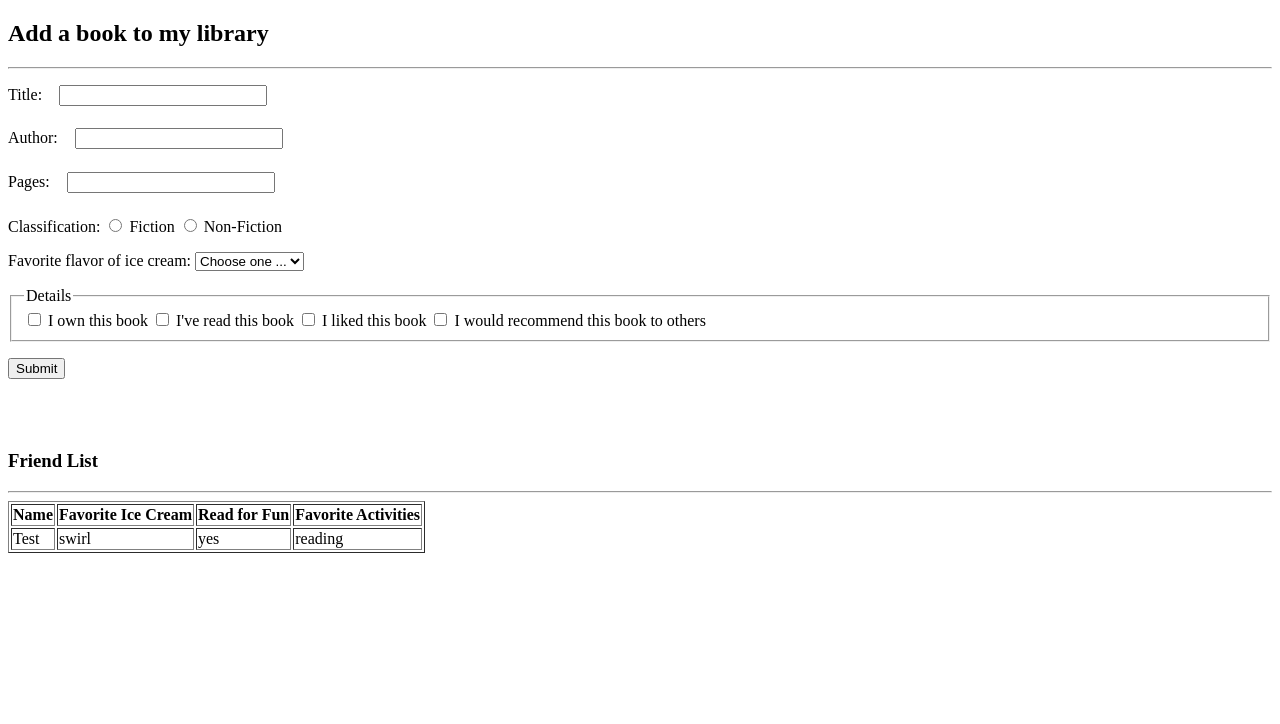
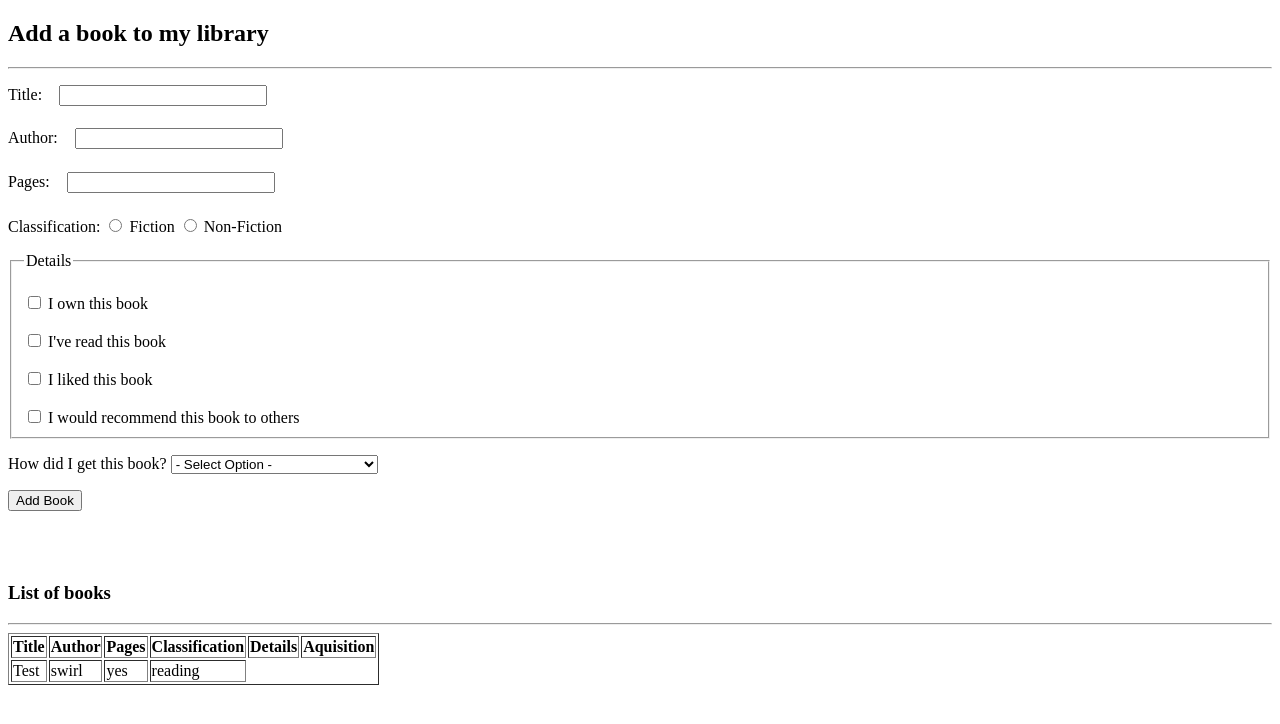
Before and after one commit to zmorel/PairProgramming, a Flask app: page / in a window 1280 px wide. Shown: the part 26-750 px from the top of the page. Run offline with Flask 2, Linux system fonts and the light colour scheme.

Commit message:
Update index.html

```diff
--- a/templates/index.html
+++ b/templates/index.html
@@ -40,20 +40,10 @@
         Non-Fiction
       </label>
     </p>
-    <p>
-      <label for="ice-cream">
-        Favorite flavor of ice cream:
-        <select name="flavor" id="ice-cream" required>
-          <option value="" selected>Choose one ...</option>
-          <option value="vanilla">Vanilla</option>
-          <option value="chocolate">Chocolate</option>
-          <option value="swirl">Swirl</option>
-        </select>
-      </label>
-    </p>
 
     <fieldset>
       <legend>Details</legend>
+      <br>
       <label for="for-running">
         <input
           type="checkbox"
@@ -63,6 +53,9 @@
         />
         I own this book
       </label>
+
+      <br>
+      <br>
 
       <label for="for-biking">
         <input
@@ -74,6 +67,9 @@
         I've read this book
       </label>
 
+      <br>
+      <br>
+
       <label for="for-reading">
         <input
           type="checkbox"
@@ -83,6 +79,10 @@
         />
         I liked this book
       </label>
+
+      <br>
+      <br>
+
       <label for="for-reading">
         <input
           type="checkbox"
@@ -92,22 +92,38 @@
         />
         I would recommend this book to others
       </label>
+      <br>
     </fieldset>
 
-    <p><input type="submit" id="submit" value="Submit" /></p>
+    <p>
+      <label for="ice-cream">
+        How did I get this book?
+        <select name="flavor" id="ice-cream" required>
+          <option value="" selected>- Select Option -</option>
+          <option value="vanilla">I purchased it.</option>
+          <option value="chocolate">It was a gift.</option>
+          <option value="swirl">I checked it out from the library.</option>
+          <option value="chocolate">A friend loaned it to me.</option>
+        </select>
+      </label>
+    </p>
+
+    <p><input type="submit" id="submit" value="Add Book" /></p>
   </form>
 
   <br /><br />
   {% if friends %}
-  <h3>Friend List</h3>
+  <h3>List of books</h3>
   <hr />
   <table border="1">
     <thead>
       <tr>
-        <th>Name</th>
-        <th>Favorite Ice Cream</th>
-        <th>Read for Fun</th>
-        <th>Favorite Activities</th>
+        <th>Title</th>
+        <th>Author</th>
+        <th>Pages</th>
+        <th>Classification</th>
+        <th>Details</th>
+        <th>Aquisition</th>
       </tr>
     </thead>
 
```
